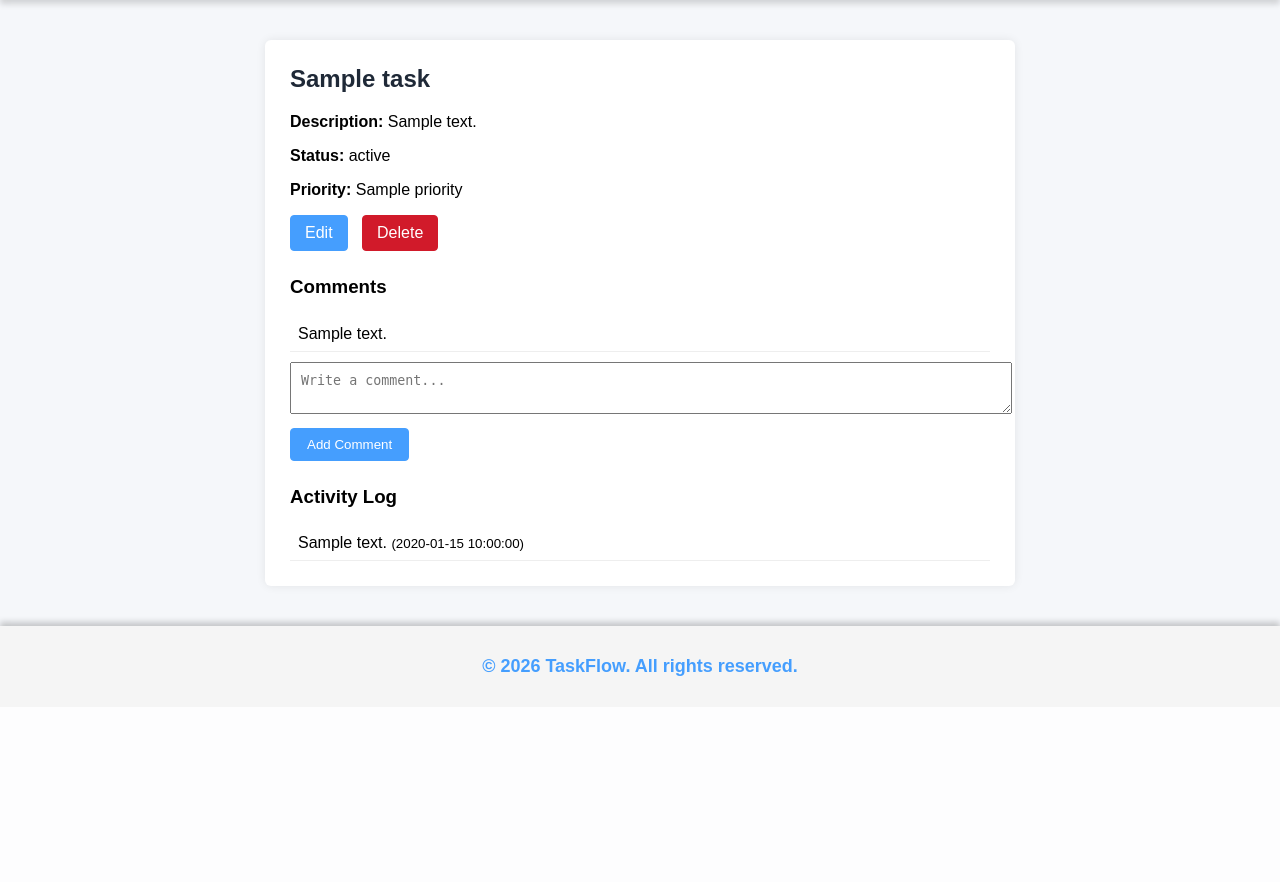
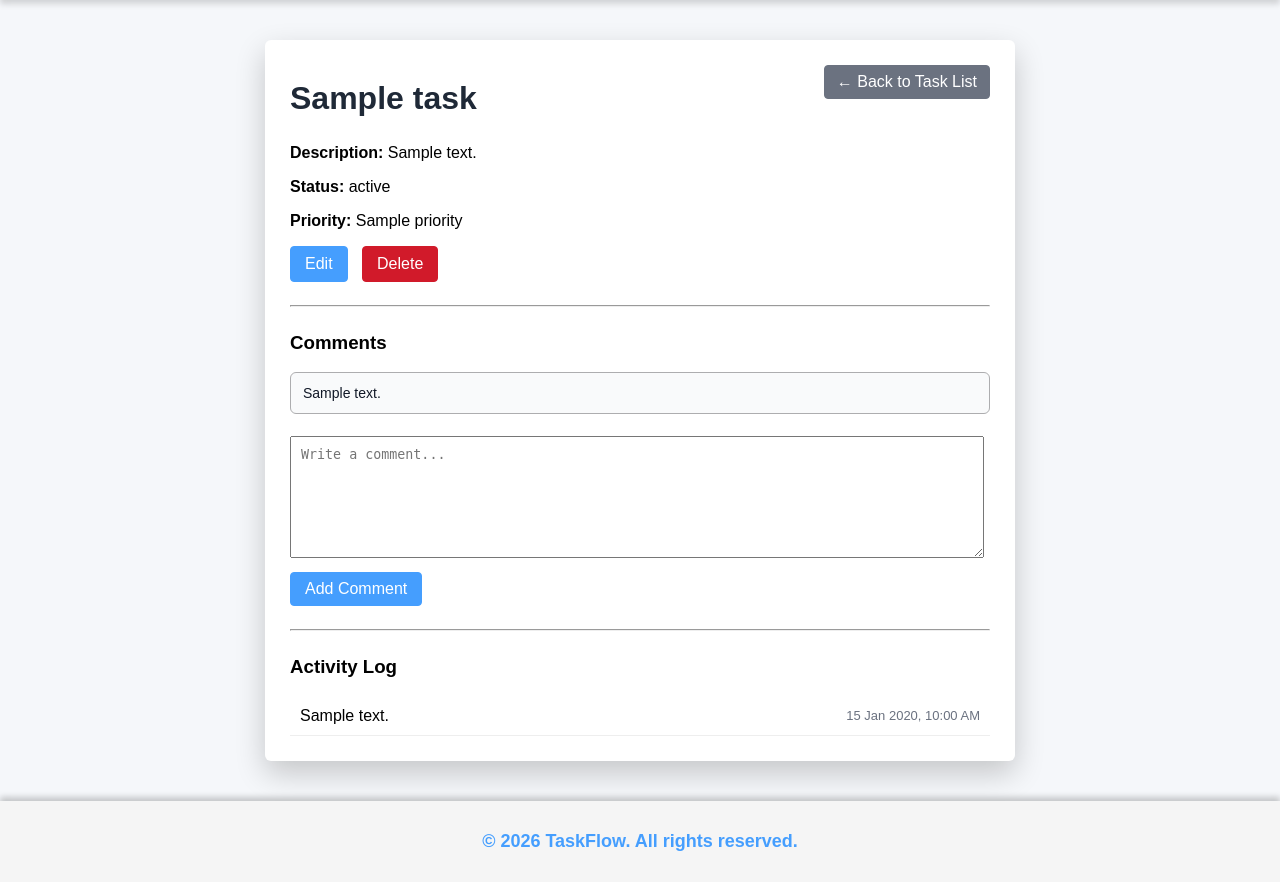
Before and after one commit to khushichachapara/taskflow, a PHP site: template views/tasks/view.php in a window 1280 px wide. Shown: the part 94-976 px from the top of the page. Before the commit the page ends 770 px from the top, so only its background shows below. Run offline with PHP 8.4, Linux system fonts and the light colour scheme; the template is opened without the code that fills it: most values are stand-ins (such as "Sample title", 1, 10 or a date in 2020).

Commit message:
Fix routing, comments module, activity log, and task detail improvements

```diff
--- a/app/Models/Task.php
+++ b/app/Models/Task.php
@@ -12,6 +12,7 @@ class Task
     public int $is_deleted = 0;
     public ?string $created_at = null;
     public ?string $updated_at = null;
+    public int $comment_count = 0;
 
     public function __construct(array $data = [])
     {
@@ -23,5 +24,6 @@ class Task
         $this->is_deleted = $data['is_deleted'] ?? 0;
         $this->created_at = $data['created_at'] ?? null;
         $this->updated_at = $data['updated_at'] ?? null;
+        $this->comment_count = $data['comment_count'] ?? 0;
     }
 }
--- a/app/Repositories/CommentRepository.php
+++ b/app/Repositories/CommentRepository.php
@@ -17,13 +17,13 @@ class CommentRepository
     }
 
 
-    //get comment
+    //-------------------view or get comments
     public function getCommentByTaskId($taskId)
     {
         $stmt = $this->db->prepare("
         SELECT * FROM comments
         WHERE task_id = ?
-        ORDER BY created_at DESC
+        ORDER BY created_at
     ");
         $stmt->execute([$taskId]);
         $rows = $stmt->fetchAll(PDO::FETCH_ASSOC);
@@ -37,7 +37,7 @@ class CommentRepository
 
 
 
-    //create new comments
+    //----------------------create new comments
     public function create(array $data): bool
     {
         $stmt = $this->db->prepare("
--- a/views/tasks/list.php
+++ b/views/tasks/list.php
@@ -17,7 +17,7 @@
             background: #fff;
             padding: 20px;
             border-radius: 6px;
-            box-shadow: 0 0 10px rgba(0, 0, 0, 0.08);
+            box-shadow: 0 12px 30px rgba(0,0,0,0.2);
         }
 
         .header-row {
@@ -172,7 +172,7 @@
                     <th>Status</th>
                     <th>Priority</th>
                     <th>Created</th>
-                    <!-- <th>Comments</th> -->
+                    <th>Comments</th>
                     <th>Actions</th>
                 </tr>
             </thead>
@@ -185,7 +185,7 @@
                         <td><?= htmlspecialchars($task->status) ?></td>
                         <td><?= htmlspecialchars($task->priority) ?></td>
                         <td><?= htmlspecialchars($task->created_at) ?></td>
-                        <!-- <td><?= htmlspecialchars($task->comment_count) ?></td> -->
+                        <td><?= htmlspecialchars($task->comment_count ?? 0) ?></td>
 
                         <td class="actions">
                             <form action="<?= $basePath ?>/tasks/view" method="get" style="display:inline;">
--- a/views/tasks/view.php
+++ b/views/tasks/view.php
@@ -17,12 +17,13 @@
             background: #fff;
             padding: 25px;
             border-radius: 6px;
-            box-shadow: 0 0 10px rgba(0, 0, 0, 0.08);
+            box-shadow: 0 12px 30px rgba(0, 0, 0, 0.2);
         }
 
         h2 {
             margin-top: 0;
             color: #1f2937;
+            font-size: xx-large;
         }
 
         .section {
@@ -30,19 +31,22 @@
         }
 
         .comment-box textarea {
-            width: 100%;
+            width: 96%;
+            height: 100px;
             padding: 10px;
             margin-top: 10px;
         }
 
         button {
-            padding: 8px 16px;
+            padding: 7px 14px;
             background: #459efe;
             color: #fff;
+            font-size: medium;
             border: 1px solid #459efe;
             border-radius: 4px;
             cursor: pointer;
             margin-top: 10px;
+            margin-bottom: 15px;
         }
 
         button:hover {
@@ -50,11 +54,35 @@
             color: #459efe;
         }
 
-        .log,
+
         .comment {
-            padding: 8px;
+            background: #f9fafb;
+            border: 1px solid #adadaf;
+            border-radius: 6px;
+            padding: 12px;
+            margin-bottom: 12px;
+
+        }
+
+        .comment-text {
+            font-size: 14px;
+            color: #111827;
+
+        }
+
+        .log {
+            display: flex;
+            justify-content: space-between;
+            align-items: center;
+            padding: 10px;
             border-bottom: 1px solid #eee;
         }
+
+        .log-time {
+            font-size: 13px;
+            color: #6b7280;
+        }
+
 
         .actions .btn {
             display: inline-block;
@@ -64,6 +92,7 @@
             border-radius: 4px;
             text-decoration: none;
             margin-right: 10px;
+            margin-bottom: 15px;
             border: 1px solid #459efe;
         }
 
@@ -83,6 +112,22 @@
             background: #fff;
             color: #d11a2a;
         }
+
+        .btn-back {
+
+            float: right;
+            padding: 7px 12px;
+            background: #6b7280;
+            color: #fff;
+            text-decoration: none;
+            border-radius: 4px;
+            border: 1px solid #6b7280;
+        }
+
+        .btn-back:hover {
+            background: #fff;
+            color: #6b7280;
+        }
     </style>
 </head>
 
@@ -91,6 +136,11 @@
     <?php require __DIR__ . '/../partials/navbar.php'; ?>
 
     <div class="container">
+
+        <div style="margin-bottom:15px;">
+            <a href="<?= $basePath ?>/tasks" class="btn-back">← Back to Task List</a>
+        </div>
+
         <!-- task info -->
         <h2><?= htmlspecialchars($task->title) ?></h2>
 
@@ -105,14 +155,14 @@
                 Edit
             </a>
 
-            <a href="<?= $basePath ?>/tasks/delete?id=<?= htmlspecialchars($task->id) ?>"
+            <a href="<?= $basePath ?>/tasks/delete?id=<?= htmlspecialchars($task->id) ?>&from=view"
                 class="btn delete"
                 onclick="return confirm('Delete this task?')">
                 Delete
             </a>
         </div>
 
-
+        <hr />
         <!-- Comments Section -->
         <div class="section">
             <h3>Comments</h3>
@@ -120,12 +170,13 @@
             <?php if (!empty($comments)): ?>
                 <?php foreach ($comments as $comment): ?>
                     <div class="comment">
-                        <?= htmlspecialchars($comment->comment) ?>
-
+                        <div class="comment-text">
+                            <?= htmlspecialchars($comment->comment) ?>
+                        </div>
                     </div>
                 <?php endforeach; ?>
             <?php else: ?>
-                <p>No comments yet.</p>
+                <p style="color: #d11a2a;">No comments yet.</p>
             <?php endif; ?>
 
             <div class="comment-box">
@@ -137,6 +188,7 @@
             </div>
         </div>
 
+        <hr />
 
         <div class="section">
             <h3>Activity Log</h3>
@@ -144,7 +196,10 @@
             <?php foreach ($logs as $log): ?>
                 <div class="log">
                     <?= htmlspecialchars($log['event_message']) ?>
-                    <small>(<?= $log['created_at'] ?>)</small>
+                    <span class="log-time">
+                        <?= date('d M Y, h:i A', strtotime($log['created_at'])) ?>
+                    </span>
+
                 </div>
             <?php endforeach; ?>
 
```
Also changed, not shown: app/Controllers/CommentController.php (+6 -10 lines), app/Controllers/TaskController.php (+55 -27 lines), app/Repositories/ActivityRepository.php (+6 -2 lines), app/Repositories/TaskRepository.php (+33 -9 lines), public/index.php (+23 -0 lines), README.md.
